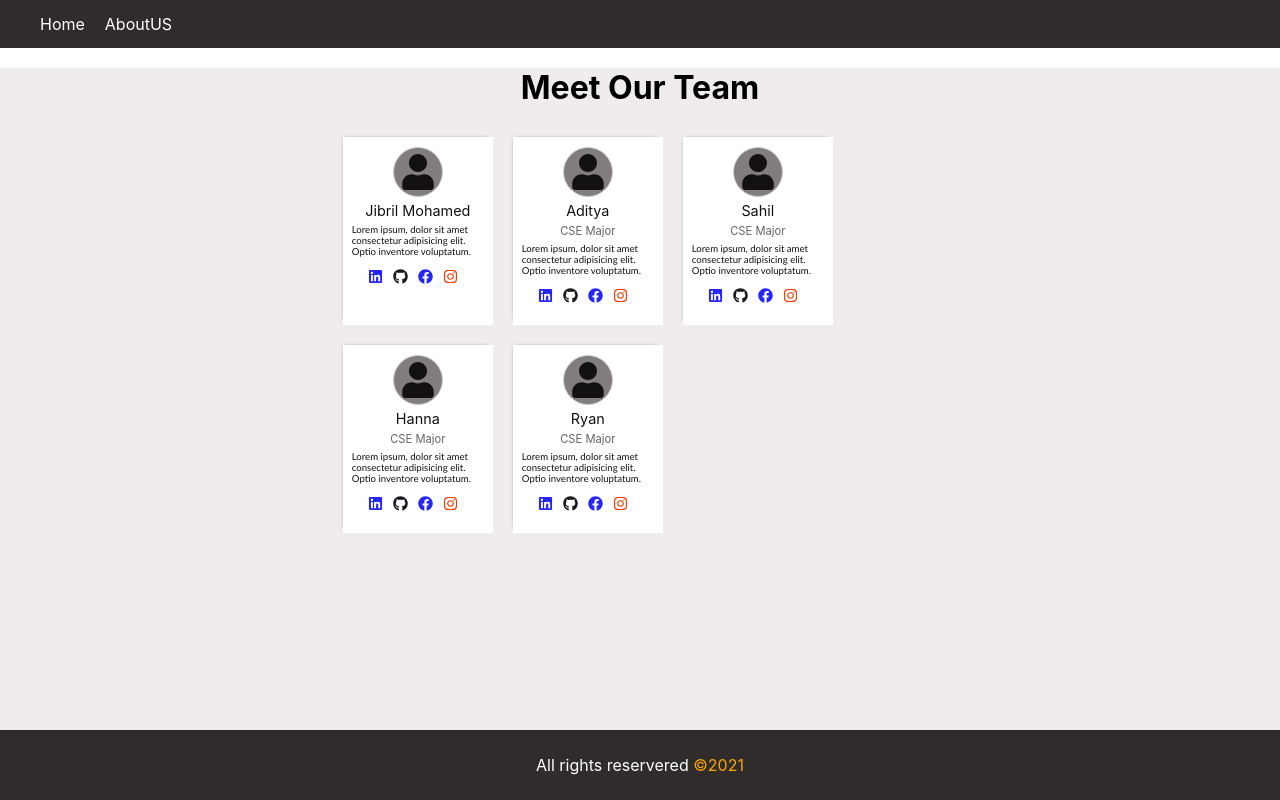
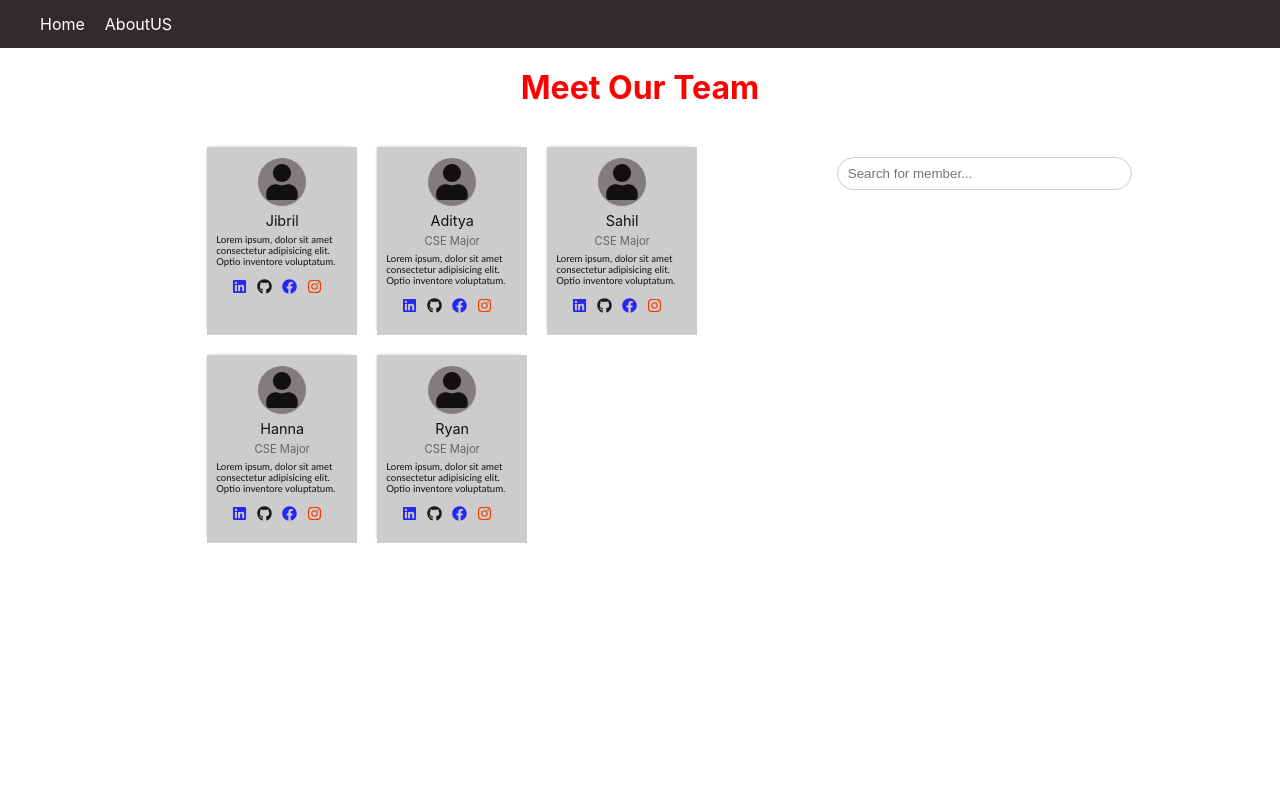
Before and after one commit to jabrayare/React-Demo, a React (Create React App) app: page /About in a window 1280 px wide. Shown: the top 800 px of the page. Built offline with nearby package versions, Linux system fonts and the light colour scheme.

Commit message:
Added searching functionality

```diff
--- a/public/TeamMembers.json
+++ b/public/TeamMembers.json
@@ -1,8 +1,8 @@
 [
   {
     "id": 1,
-    "name": "Jibril Mohamed",
-    "title": "",
+    "name": "Jibril",
+    "title": null,
     "description": "Lorem ipsum, dolor sit amet consectetur adipisicing elit. Optio inventore voluptatum."
   },
   {
--- a/src/components/About.js
+++ b/src/components/About.js
@@ -5,6 +5,7 @@ import styled from "styled-components";
 
 function About() {
   const [member, setMember] = useState([]);
+  const [input, setInput] = useState([]);
   useEffect(() => {
     fetch("./TeamMembers.json").then((res) =>
       res.json().then((data) => setMember(data))
@@ -13,29 +14,66 @@ function About() {
   console.log(member);
   return (
     <div className="about">
+      <h1
+        style={{
+          "text-align": "center",
+          margin: "20px",
+          color: "red",
+        }}
+      >
+        Meet Our Team
+      </h1>
       <Content>
-        <h1>Meet Our Team</h1>
         <TeamControl>
-          {member.map((user) => (
-            <Team data={user} />
-          ))}
+          {member
+            .filter((val) => {
+              if (input == "") {
+                return val;
+              } else if (val.name.toLowerCase().includes(input.toLowerCase())) {
+                return val;
+              }
+            })
+            .map((user) => (
+              <Team data={user} />
+            ))}
         </TeamControl>
+        <SearchControl>
+          <input
+            type="text"
+            placeholder="Search for member..."
+            onChange={(e) => {
+              setInput(e.target.value);
+            }}
+          />
+        </SearchControl>
       </Content>
     </div>
   );
 }
 const Content = styled.div`
-  h1 {
-    text-align: center;
-    margin: 20px;
-  }
-  width: 60%;
-  margin: auto;
-`;
-const TeamControl = styled.div`
   width: 80%;
   margin: auto;
   display: flex;
+  padding: 10px 20px;
+`;
+const TeamControl = styled.div`
+  width: 60%;
+  margin: auto;
+  display: flex;
   flex-wrap: wrap;
+  /* margin-bottom: 20px; */
+`;
+const SearchControl = styled.div`
+  width: 30%;
+  /* background-color: red; */
+  input {
+    width: 100%;
+    padding: 8px 10px;
+    border: 1px solid #cccccc;
+    border-radius: 20px;
+    outline: none;
+    color: #333;
+    margin-top: 20px;
+  }
 `;
 export default About;
--- a/src/components/Footer.js
+++ b/src/components/Footer.js
@@ -12,7 +12,7 @@ function footer() {
 }
 
 const Footer = styled.footer`
-  position: absolute;
+  position: relative;
   bottom: 0;
   left: 0;
   right: 0;
@@ -26,6 +26,7 @@ const Footer = styled.footer`
   span {
     color: orange;
   }
+  margin-top: 20px;
 `;
 
 export default footer;
--- a/src/components/Team.js
+++ b/src/components/Team.js
@@ -16,7 +16,7 @@ function Team({ data }) {
           <FontAwesomeIcon icon={faUser} className="user" />
         </User>
         <p className="name">{data.name}</p>
-        <p className="title">{data.title}</p>
+        {data.title && <p className="title">{data.title}</p>}
         <p className="description">{data.description}</p>
         <SocialLinks>
           <FontAwesomeIcon icon={faLinkedin} className="icon linkedin" />
@@ -34,8 +34,14 @@ const TeamCard = styled.div`
   display: flex;
   flex-direction: column;
   width: 150px;
-  background-color: #fff;
+  background-color: #cccccc;
+  color: #111;
   box-shadow: -2px -2px 4px -4px rgba(0, 0, 0, 0.75);
+  transition: all 0.2s ease-in;
+  :hover {
+    transform: scale(1.05);
+    cursor: pointer;
+  }
 `;
 const TeamContent = styled.div`
   width: 100%;
--- a/src/components/about.css
+++ b/src/components/about.css
@@ -1,4 +1,5 @@
 .about {
-  background-color: rgb(240, 236, 236);
+  position: relative;
+  background-color: #fff;
   height: 100vh;
 }
--- a/src/components/navbar.css
+++ b/src/components/navbar.css
@@ -17,9 +17,13 @@ nav ul {
   display: flex;
   justify-content: space-between;
 }
+
 .text-link {
   color: #fff;
   text-decoration: inherit;
   padding: 4px 10px;
   text-decoration: none;
 }
+.text-link:hover {
+  color: orange;
+}
```
